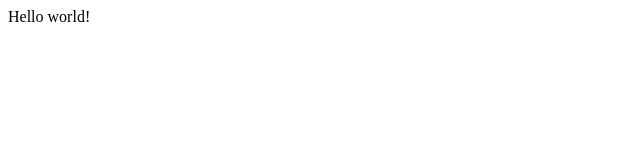
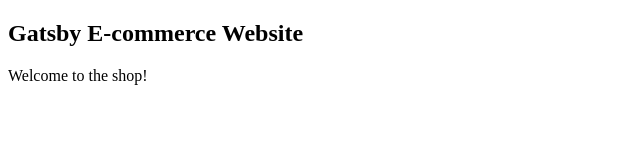
Before and after one commit to agviray/gatsby-ecommerce-website, a Gatsby site: page / in a window 1280 px wide. Shown: the whole page, without its empty margins (0-640 px from the left). Built offline with nearby package versions, Linux system fonts and the light colour scheme; Gatsby itself is replaced by a stand-in of ours.

Commit message:
First commit

```diff
--- a/src/pages/index.js
+++ b/src/pages/index.js
@@ -1,5 +1,12 @@
 import React from "react"
 
 export default function Home() {
-  return <div>Hello world!</div>
+  return (
+    <section>
+      <div>
+        <h1>Gatsby E-commerce Website</h1>
+        <p>Welcome to the shop!</p>
+      </div>
+    </section>
+  )
 }
```
